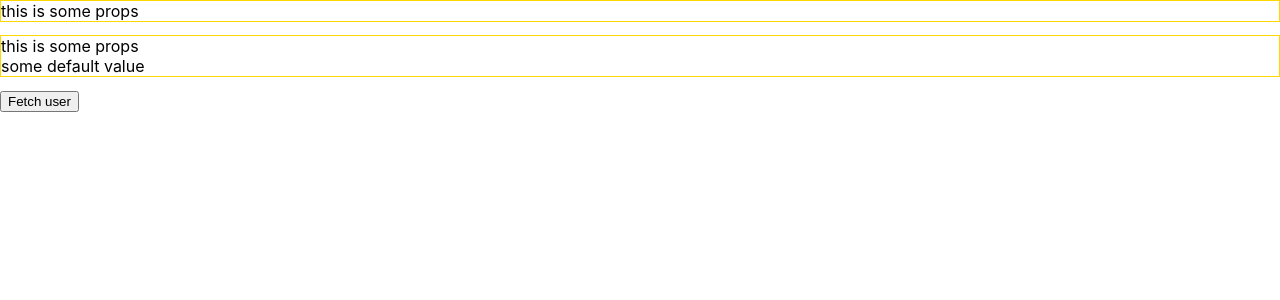
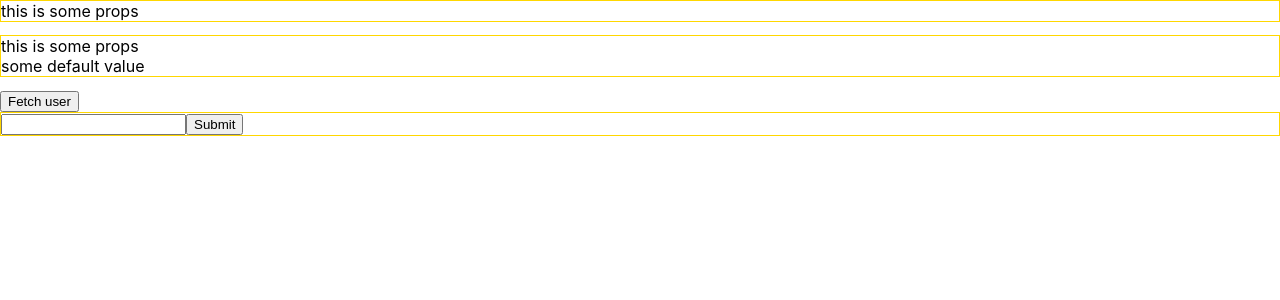
Before and after one commit to lucasportella/react-typescript, a React (Create React App) app: page / in a window 1280 px wide. Shown: the top 300 px of the page. Built offline with nearby package versions, Linux system fonts and the light colour scheme.

Commit message:
feat: typing the params of onchange functions

```diff
--- a/src/App.tsx
+++ b/src/App.tsx
@@ -2,6 +2,7 @@ import React from 'react';
 import PropsExample from './typescriptExamples/PropsSimpleExample';
 import OptionalPropExample from './typescriptExamples/OptinalProp';
 import UseStateAndFetch from './typescriptExamples/UseStateAndFetch';
+import OnChangeComponent from './typescriptExamples/OnChangeAndLearnToHover';
 
 
 function App() {
@@ -10,6 +11,7 @@ function App() {
       <PropsExample someProps='this is some props'/>
       <OptionalPropExample someProps='this is some props'/> {/* optional prop intentionally not passed in this component*/}
       <UseStateAndFetch />
+      <OnChangeComponent />
     </div>
   );
 }
--- /dev/null
+++ b/src/typescriptExamples/OnChangeAndLearnToHover.tsx
@@ -0,0 +1,33 @@
+import React from "react";
+
+const OnChangeComponent = () => {
+    // some type stuff is really verbose, but you don't have to memorize it, just hover the mouse on the parameter (e) and it will show you the perfect type you need to declare
+
+    type event = {
+        name: string,
+        value: string
+    }
+
+    const handleChange = ({target: {name, value}}: {target: event}) => {
+        console.log(name, value);
+
+    }
+
+    const handleSubmit = (e: React.ChangeEvent<HTMLInputElement>) => {
+        // if you do not destruct the event param, your param type will be some html/react complex stuff, to check it precisely, write the function in this way '(e) => func' and hover your mouse on the (e) to see the type
+        console.log(e);
+    }
+
+    return (
+        <section>
+            <label htmlFor="input">
+                <input type="text" id="input" onChange={handleChange}/>
+            </label>
+                                    {/*hover down here  */}
+            <button type="submit" onClick={(e) => handleSubmit}>Submit</button>
+        </section>
+        )
+
+}
+
+export default OnChangeComponent
```
